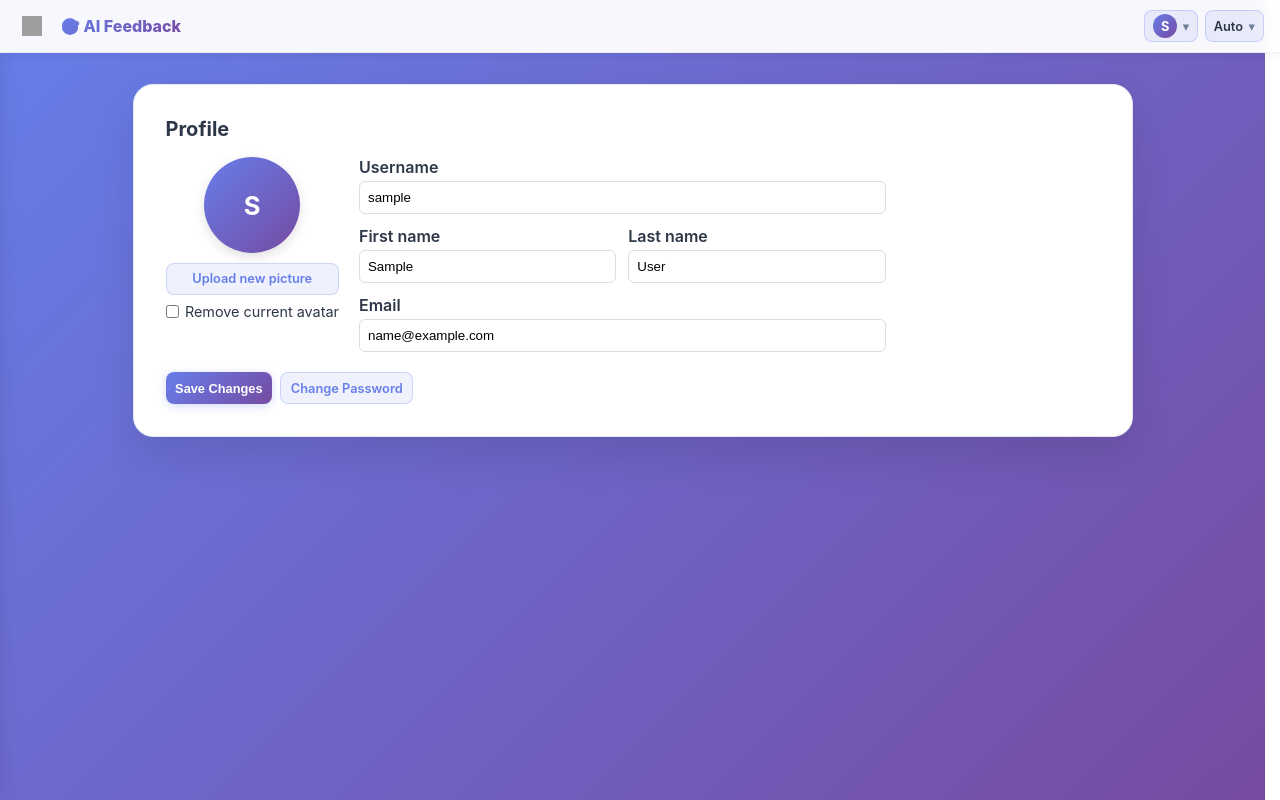
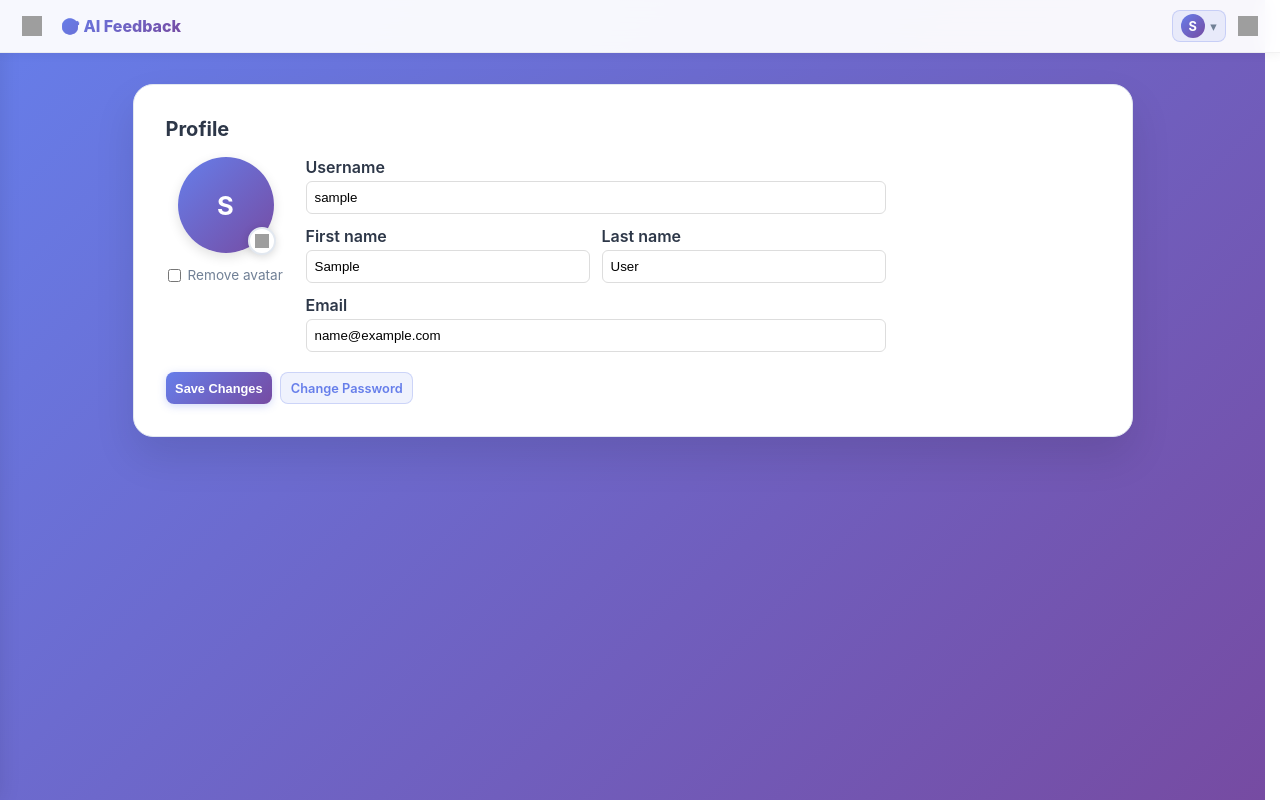
Before and after one commit to thein-zaw-22/nihongo-speech-feedback, a Django app: page /profile/ in a window 1280 px wide. Run offline with Django 5.2, Linux system fonts and the light colour scheme; the visitor is signed in with stand-in values (Sample User, id 1); parts of the project's set-up code (start-up, migrations or seed data) failed here and were passed over; grey boxes are pictures that could not be loaded.

Commit message:
Change UI for profile pic

```diff
--- a/core/templates/base.html
+++ b/core/templates/base.html
@@ -104,17 +104,11 @@
     .dropdown a, .dropdown button { width:100%; text-align:left; padding:.5rem .65rem; border-radius:8px; border:none; background: transparent; color: var(--text-primary); font-size:.9rem; cursor:pointer; display:flex; align-items:center; height:32px; line-height:1; text-decoration:none; }
     .dropdown a:hover, .dropdown button:hover { background: rgba(102,126,234,.10); }
     .profile-wrap:hover .dropdown, .profile-wrap:focus-within .dropdown { opacity: 1; transform: translateY(0); pointer-events: auto; }
-    .theme-wrap { position: relative; display:flex; align-items:center; }
-    .theme-trigger { display:inline-flex; align-items:center; gap:.35rem; height:32px; padding:.2rem .5rem; border-radius:8px; border:1px solid rgba(102,126,234,.25); background: rgba(102,126,234,.10); cursor:pointer; transition: background .18s ease, box-shadow .18s ease; }
-    .theme-trigger:hover { background: rgba(102,126,234,.16); box-shadow: 0 2px 8px rgba(0,0,0,.06); }
-    .theme-text { font-size:.8rem; font-weight:600; color: var(--text-primary); }
-    .theme-wrap:hover .caret { transform: rotate(180deg); }
-    .theme-dropdown { position:absolute; top: 100%; right:0; margin-top: 6px; background: var(--bg-primary); border:1px solid var(--border-color); border-radius: 12px; box-shadow: var(--shadow-lg); min-width: 120px; padding:.4rem; z-index: 2000; opacity: 0; transform: translateY(-4px); transition: opacity .18s ease, transform .18s ease; pointer-events: none; }
-    .theme-dropdown::before { content: ""; position: absolute; top: -8px; left: 0; right: 0; height: 8px; }
-    .theme-dropdown button { width:100%; text-align:left; padding:.5rem .65rem; border-radius:8px; border:none; background: transparent; color: var(--text-primary); font-size:.9rem; cursor:pointer; display:flex; align-items:center; height:32px; line-height:1; font-weight: 500; }
-    .theme-dropdown button { color: #1a202c !important; font-weight: 600 !important; }
-    .theme-dropdown button:hover { background: rgba(102,126,234,.10); }
-    .theme-wrap:hover .theme-dropdown, .theme-wrap:focus-within .theme-dropdown { opacity: 1; transform: translateY(0); pointer-events: auto; }
+    .theme-toggle { background: transparent; border:none; cursor:pointer; padding: 6px; border-radius: 6px; transition: background-color 0.2s ease; }
+    .theme-toggle:hover { background: rgba(0,0,0,0.05); }
+    .theme-toggle img { display: block; }
+    [data-theme="dark"] .theme-toggle:hover { background: rgba(255,255,255,0.1); }
+    [data-theme="dark"] .theme-toggle img { filter: invert(1); }
     /* Desktop and Mobile */
     .nav-burger { display: inline-flex; }
     @media (max-width: 900px) {
@@ -152,26 +146,53 @@
   </div>
 
   <script>
-    // Theme toggle with dropdown
+    // Theme toggle like Django admin
     const root = document.documentElement;
     (function(){
-      const themeText = document.querySelector('.theme-text');
-      const themeButtons = document.querySelectorAll('.theme-dropdown button');
+      const themeToggle = document.getElementById('themeToggle');
+      const themeIcon = document.getElementById('themeIcon');
       const saved = localStorage.getItem('theme') || 'system';
-      if (saved !== 'system') root.setAttribute('data-theme', saved);
-      function updateText(theme) {
-        const names = {system: 'Auto', light: 'Light', dark: 'Dark'};
-        if (themeText) themeText.textContent = names[theme] || 'Auto';
+
+      function applyTheme(theme) {
+        if (theme === 'system') {
+          const systemDark = window.matchMedia('(prefers-color-scheme: dark)').matches;
+          root.setAttribute('data-theme', systemDark ? 'dark' : 'light');
+        } else {
+          root.setAttribute('data-theme', theme);
+        }
       }
-      updateText(saved);
-      themeButtons.forEach(btn => {
-        btn.addEventListener('click', () => {
-          const val = btn.dataset.theme;
-          if (val === 'system') { root.removeAttribute('data-theme'); localStorage.removeItem('theme'); }
-          else { root.setAttribute('data-theme', val); localStorage.setItem('theme', val); }
-          updateText(val);
+
+      function updateIcon(theme) {
+        const icons = {
+          system: '/static/core/auto-icon.svg',
+          light: '/static/core/sun-icon.svg',
+          dark: '/static/core/moon-icon.svg'
+        };
+        if (themeIcon) themeIcon.src = icons[theme] || icons.system;
+      }
+
+      applyTheme(saved);
+      updateIcon(saved);
+
+      // Listen for system theme changes
+      window.matchMedia('(prefers-color-scheme: dark)').addEventListener('change', () => {
+        const currentTheme = localStorage.getItem('theme') || 'system';
+        if (currentTheme === 'system') applyTheme('system');
+      });
+
+      if (themeToggle) {
+        themeToggle.addEventListener('click', () => {
+          const themes = ['system', 'light', 'dark'];
+          const current = localStorage.getItem('theme') || 'system';
+          const next = themes[(themes.indexOf(current) + 1) % themes.length];
+
+          if (next === 'system') localStorage.removeItem('theme');
+          else localStorage.setItem('theme', next);
+
+          applyTheme(next);
+          updateIcon(next);
         });
-      });
+      }
     })();
 
     // Sidebar toggle + persist
--- a/core/templates/partials/navbar.html
+++ b/core/templates/partials/navbar.html
@@ -36,17 +36,9 @@
         <a class="btn btn-primary" href="{% url 'login' %}">Sign in</a>
         <a class="btn btn-secondary" href="{% url 'signup' %}">Sign up</a>
       {% endif %}
-      <div class="theme-wrap">
-        <div class="theme-trigger" aria-haspopup="true" aria-expanded="false" tabindex="0">
-          <span class="theme-text">Auto</span>
-          <span class="caret">▾</span>
-        </div>
-        <div class="theme-dropdown" role="menu">
-          <button type="button" data-theme="system">Auto</button>
-          <button type="button" data-theme="light">Light</button>
-          <button type="button" data-theme="dark">Dark</button>
-        </div>
-      </div>
+      <button id="themeToggle" class="theme-toggle" aria-label="Toggle theme">
+        <img id="themeIcon" src="{% static 'core/auto-icon.svg' %}" alt="Theme" width="20" height="20">
+      </button>
     </div>
   </div>
 </nav>
--- a/core/templates/profile.html
+++ b/core/templates/profile.html
@@ -1,4 +1,5 @@
 {% extends 'base.html' %}
+{% load static %}
 {% block title %}Profile · AI Japanese Feedback{% endblock %}
 {% block content %}
 <style>
@@ -9,6 +10,8 @@
   .avatar-inline-preview .head .title { font-weight: 700; color: var(--text-secondary); }
   .avatar-inline-preview .close { appearance: none; border: none; background: rgba(102,126,234,.1); color: var(--brand); border:1px solid rgba(102,126,234,.25); padding: .3rem .6rem; border-radius: 8px; cursor: pointer; }
   .avatar-inline-preview img { display:block; max-width: 100%; height: auto; max-height: 360px; border-radius: 8px; margin: 0 auto; object-fit: contain; }
+  .avatar-edit-btn:hover { background: var(--bg-secondary); transform: scale(1.05); transition: all 0.2s ease; }
+  [data-theme="dark"] .avatar-edit-btn img { filter: invert(1); }
 </style>
 
 <h1 style="font-size:1.25rem; margin-bottom:1rem;">Profile</h1>
@@ -18,7 +21,8 @@
 
   <div style="display:flex; gap:1.25rem; align-items:flex-start;">
     <div style="min-width:120px; text-align:center;">
-      <div id="avatarClickTarget" style="width:96px;height:96px;border-radius:50%;overflow:hidden;box-shadow:0 4px 12px rgba(0,0,0,.12);background:linear-gradient(135deg, var(--brand), var(--brand-2));display:flex;align-items:center;justify-content:center;color:#fff;font-weight:700;font-size:1.6rem;margin:0 auto; cursor: pointer;" title="Click to view full size" role="button" tabindex="0">
+      <div class="avatar-container" style="position:relative; width:96px; height:96px; margin:0 auto;">
+        <div id="avatarClickTarget" style="width:100%;height:100%;border-radius:50%;overflow:hidden;box-shadow:0 4px 12px rgba(0,0,0,.12);background:linear-gradient(135deg, var(--brand), var(--brand-2));display:flex;align-items:center;justify-content:center;color:#fff;font-weight:700;font-size:1.6rem; cursor: pointer;" title="Click to view full size" role="button" tabindex="0">
           {% if profile.avatar %}
             <img id="avatarPreview" src="{{ profile.avatar.url }}" alt="avatar" style="width:100%;height:100%;object-fit:cover;display:block;" />
           {% else %}
@@ -26,10 +30,13 @@
             <img id="avatarPreview" src="" alt="avatar" style="width:100%;height:100%;object-fit:cover;display:none;" />
           {% endif %}
         </div>
-      <div style="margin-top:.6rem; display:flex; flex-direction:column; gap:.5rem;">
-        <label for="id_avatar" class="btn btn-secondary" style="justify-content:center;">Upload new picture</label>
-        <label style="display:flex; align-items:center; gap:.4rem; justify-content:center; font-size:.9rem;">
-          {{ avatar_form.remove_avatar }} <span>Remove current avatar</span>
+        <label for="id_avatar" class="avatar-edit-btn" style="position:absolute; bottom:-2px; right:-2px; width:28px; height:28px; border-radius:50%; background:var(--bg-primary); border:2px solid var(--border-color); display:flex; align-items:center; justify-content:center; cursor:pointer; box-shadow:0 2px 8px rgba(0,0,0,.15);" title="Edit profile picture">
+          <img src="{% static 'core/edit-icon.svg' %}" alt="Edit" width="14" height="14">
+        </label>
+      </div>
+      <div style="margin-top:.8rem; text-align:center;">
+        <label style="display:inline-flex; align-items:center; gap:.4rem; font-size:.85rem; color:var(--text-muted);">
+          {{ avatar_form.remove_avatar }} <span>Remove avatar</span>
         </label>
       </div>
     </div>
```
Lines whose indentation alone changed are shown as unchanged.
